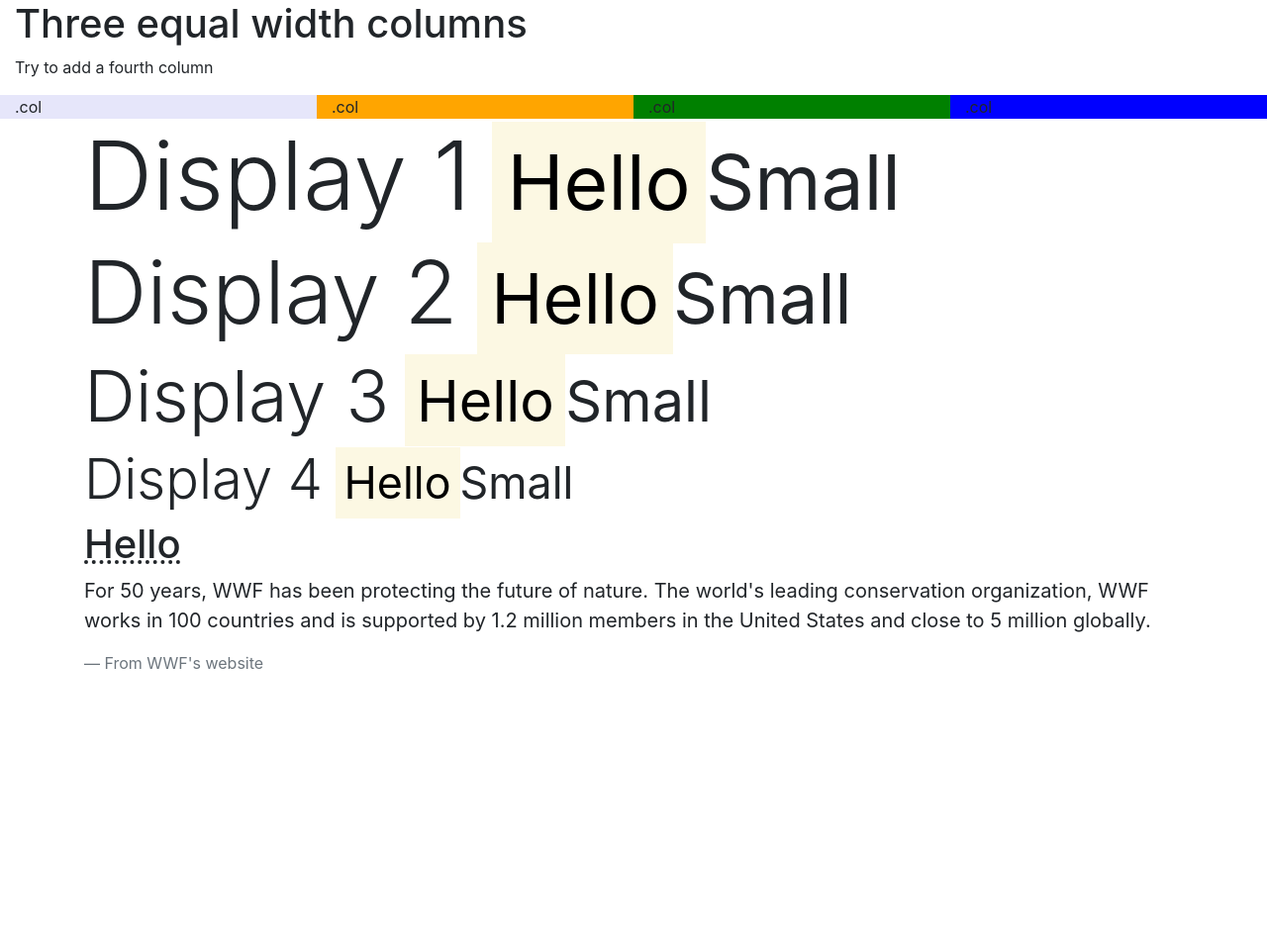
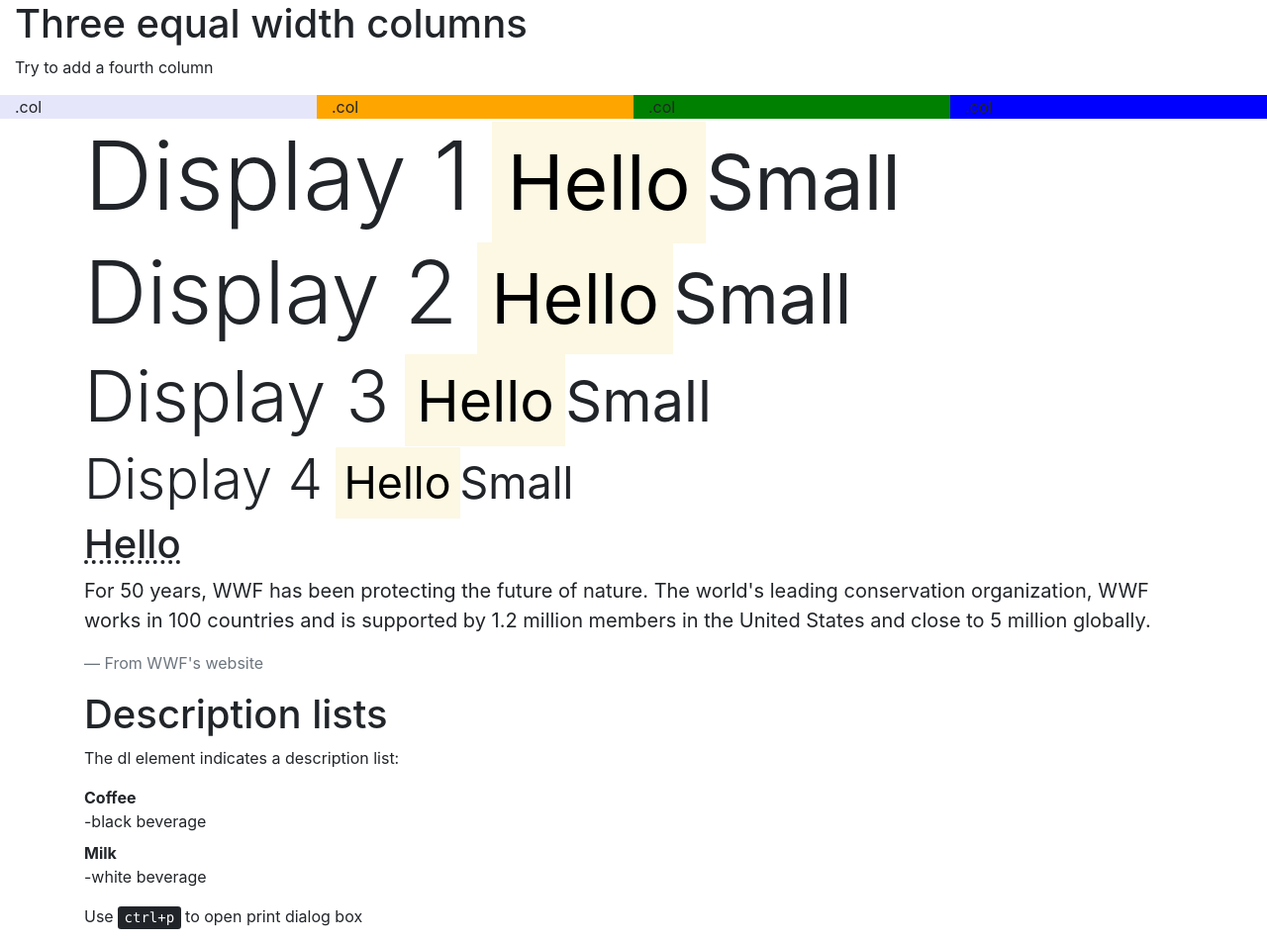
Before and after one commit to HimanshuRuwatia/First, a website: page b1.html in a window 1280 px wide. Shown: the whole page at 99% size. Before the commit the page ends 800 px from the top, so only its background shows below. Drawn offline with nearby package versions, Linux system fonts and the light colour scheme.

Commit message:
Sixth Commit

```diff
--- a/b1.html
+++ b/b1.html
@@ -3,7 +3,7 @@
 <head>
   <title>Bootstrap Example</title>
   <meta charset="utf-8">
-  <meta name="viewpb1.ort" content="width=device-width, initial-scale=1">
+  <meta name="viewport" content="width=device-width, initial-scale=1">
   <link rel="stylesheet" href="https://maxcdn.bootstrapcdn.com/bootstrap/4.3.1/css/bootstrap.min.css">
   <script src="https://ajax.googleapis.com/ajax/libs/jquery/3.4.1/jquery.min.js"></script>
   <script src="https://cdnjs.cloudflare.com/ajax/libs/popper.js/1.14.7/umd/popper.min.js"></script>
@@ -36,6 +36,17 @@
           <footer class="blockquote-footer">From WWF's website</footer>
       </blockquote>
   </div>
+  <div class="container">
+      <h1>Description lists</h1>
+      <p>The dl element indicates a description list:</p>
+      <dl>
+          <dt>Coffee</dt>
+              <dd>-black beverage</dd>
+          <dt>Milk</dt>
+              <dd>-white beverage</dd>
+      </dl>
+      <p>Use <kbd>ctrl+p</kbd> to open print dialog box</p>
+  </div>
 </div>
 </body>
 </html>
```
